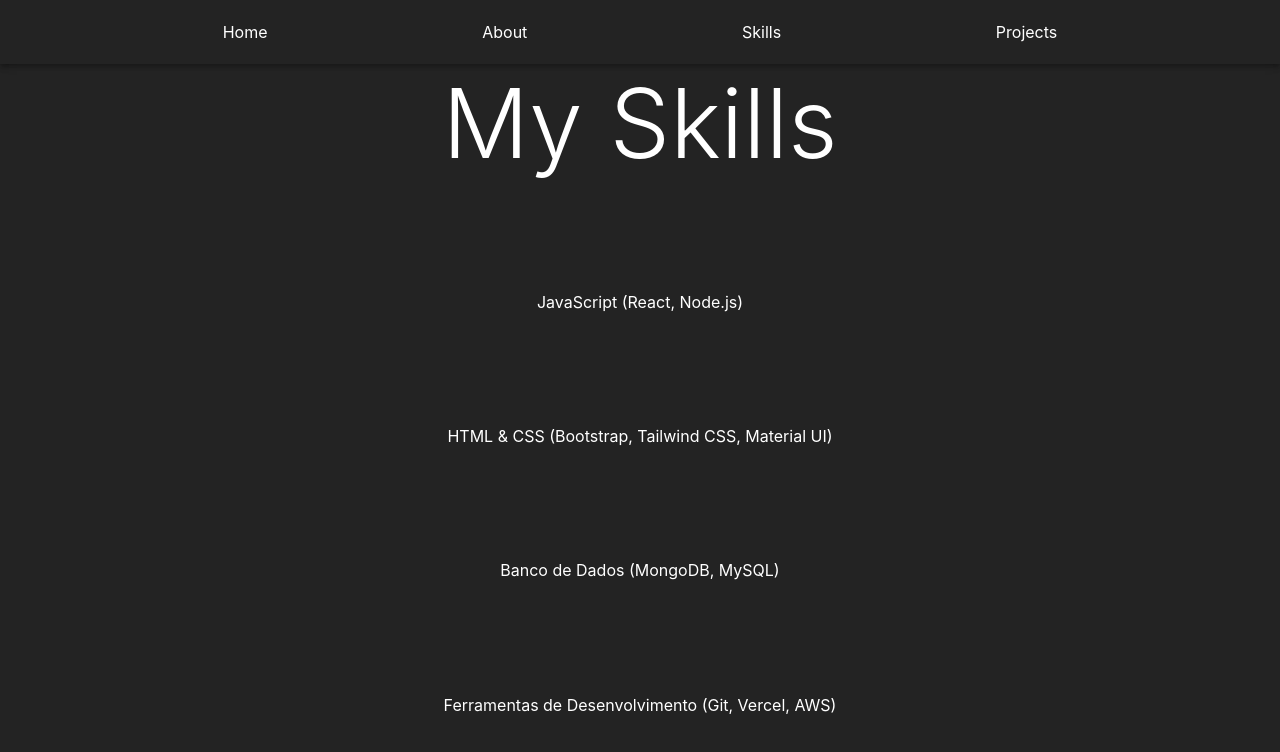
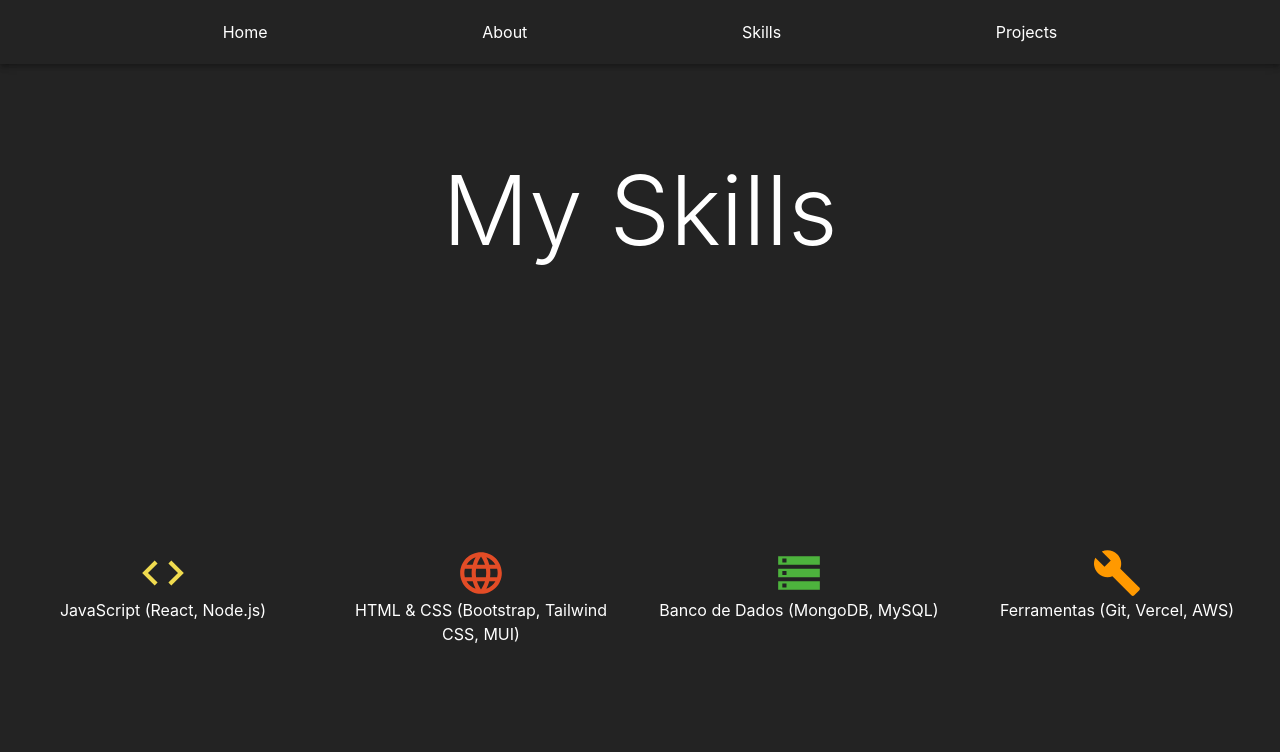
Before and after one commit to Wil220/meu_portifolio, a React (Vite) app: page /skills in a window 1280 px wide. Shown: the top 752 px of the page. Built offline with nearby package versions, Linux system fonts and the light colour scheme.

Commit message:
alterações portifolio

```diff
--- a/package.json
+++ b/package.json
@@ -6,7 +6,7 @@
   "scripts": {
     "dev": "vite",
     "build": "tsc -b && vite build",
-    "lint": "eslint .",
+    "lint": "eslint . --ext ts,tsx --report-unused-disable-directives --max-warnings 0",
     "preview": "vite preview"
   },
   "dependencies": {
--- a/src/pages/Skills/Skillls.tsx
+++ b/src/pages/Skills/Skillls.tsx
@@ -1,4 +1,8 @@
-import { Typography } from '@mui/material';
+import { Typography, Box, Grid } from '@mui/material';
+import CodeIcon from '@mui/icons-material/Code'; // Para JavaScript (React, Node.js)
+import LanguageIcon from '@mui/icons-material/Language'; // Para HTML & CSS
+import StorageIcon from '@mui/icons-material/Storage'; // Para Banco de Dados
+import BuildIcon from '@mui/icons-material/Build'; // Para Ferramentas de Desenvolvimento
 
 const Skills = () => {
   return (
@@ -13,20 +17,33 @@ const Skills = () => {
       <Typography variant="h1" textAlign="center" pb={2}>
         My Skills
       </Typography>
-      <Typography variant="body1" paragraph>
-        JavaScript (React, Node.js)
-      </Typography>
-      <Typography variant="body1" paragraph>
-        HTML & CSS (Bootstrap, Tailwind CSS, Material UI)
-      </Typography>
-      <Typography variant="body1" paragraph>
-        Banco de Dados (MongoDB, MySQL)
-      </Typography>
-      <Typography variant="body1" paragraph>
-        Ferramentas de Desenvolvimento (Git, Vercel, AWS)
-      </Typography>
+      <Grid container spacing={4} justifyContent="center">
+        {/* JavaScript */}
+        <Grid item xs={12} md={3} display="flex" flexDirection="column" alignItems="center">
+          <CodeIcon style={{ fontSize: 50, color: '#f0db4f' }} />
+          <Typography variant="body1" align="center">JavaScript (React, Node.js)</Typography>
+        </Grid>
+
+        {/* HTML & CSS */}
+        <Grid item xs={12} md={3} display="flex" flexDirection="column" alignItems="center">
+          <LanguageIcon style={{ fontSize: 50, color: '#e34c26' }} />
+          <Typography variant="body1" align="center">HTML & CSS (Bootstrap, Tailwind CSS, MUI)</Typography>
+        </Grid>
+
+        {/* Banco de Dados */}
+        <Grid item xs={12} md={3} display="flex" flexDirection="column" alignItems="center">
+          <StorageIcon style={{ fontSize: 50, color: '#4db33d' }} />
+          <Typography variant="body1" align="center">Banco de Dados (MongoDB, MySQL)</Typography>
+        </Grid>
+
+        {/* Ferramentas de Desenvolvimento */}
+        <Grid item xs={12} md={3} display="flex" flexDirection="column" alignItems="center">
+          <BuildIcon style={{ fontSize: 50, color: '#ff9900' }} />
+          <Typography variant="body1" align="center">Ferramentas (Git, Vercel, AWS)</Typography>
+        </Grid>
+      </Grid>
     </div>
-  )
+  );
 }
 
 export default Skills;
--- a/src/pages/sections/About/About.tsx
+++ b/src/pages/sections/About/About.tsx
@@ -14,10 +14,13 @@ const About = () => {
         About Me
       </Typography>
       <Typography variant="body1" paragraph>
-        Olá, meu nome é Wilker e sou desenvolvedor Full Stack. Tenho experiência em várias tecnologias como React, Node.js, e MongoDB.
-      </Typography>
-      <Typography variant="body1" paragraph>
-        Gosto de criar soluções inovadoras e estou sempre em busca de novos desafios no mundo da programação.
+      Sou um profissional em busca de novas oportunidades na área de tecnologia, após concluir um bootcamp intensivo da Generation Brasil, onde adquiri uma sólida base em programação e desenvolvimento de software. Atualmente, estou iniciando meus estudos na Escola da Nuvem, com foco em serviços e soluções AWS, e estou em busca de uma oportunidade para aplicar esses conhecimentos na prática.
+
+Minha experiência anterior como atendente aprimorou minhas habilidades interpessoais e a capacidade de trabalhar de forma colaborativa em equipe. Agora, estou determinado a enfrentar novos desafios no setor de tecnologia. Comprometido em aprender e crescer profissionalmente, meu objetivo é contribuir de maneira significativa para o sucesso da empresa.
+
+Recentemente, conquistei o segundo lugar em um hackathon organizado por Claudera, um marco importante que demonstra minha capacidade de inovar e me destacar em competições técnicas.
+
+Se você procura um profissional dedicado, com forte vontade de evoluir, estou à disposição para conversarmos!
       </Typography>
     </div>
   )
--- a/src/pages/sections/Hero/Hero.tsx
+++ b/src/pages/sections/Hero/Hero.tsx
@@ -3,30 +3,10 @@ import Wilker from '../../../assets/images/wilker3.jpeg';
 import CloudUploadIcon from '@mui/icons-material/CloudUpload';
 import MailOutlineIcon from '@mui/icons-material/MailOutline';
 import { AnimatedBackground } from '../../../components/AnimatedBackground/AnimatedBackgorund';
-import { useState, useEffect } from 'react';
 
 const Hero = () => {
 
-  const [text, setText] = useState('');
   const fullText = "I'm a Full Stack Developer";
-  const typingSpeed = 150;
-
-  useEffect(() => {
-    let index = 0;
-    const timer = setInterval(() => {
-      setText((prev) => {
-
-        const newText = prev + fullText[index];
-        index++;
-        if (index >= fullText.length) {
-          clearInterval(timer);
-        }
-        return newText;
-      });
-    }, typingSpeed);
-
-    return () => clearInterval(timer);
-  }, []);
 
   const StyledHero = styled("div")(({ theme }) => ({
     backgroundColor: theme.palette.primary.main,
@@ -54,7 +34,6 @@ const Hero = () => {
           <Grid item xs={12} md={5}>
             <Box position="relative">
               <Box position="absolute" width={"155%"} top={-100} right={-100}>
-                {/* */}
                 <AnimatedBackground />
               </Box>
               <Box position="relative" textAlign="center">
@@ -67,7 +46,7 @@ const Hero = () => {
               Wilker Silva
             </Typography>
             <Typography color="primary.contrastText" variant="h2" textAlign="center">
-              {text} {/* */}
+              {fullText} {/* Mostra o texto completo sem o efeito de digitação */}
             </Typography>
             <Grid container display="flex" justifyContent="center" spacing={3} pt={3}>
               <Grid item xs={12} md={4} display="flex" justifyContent="center">
```
